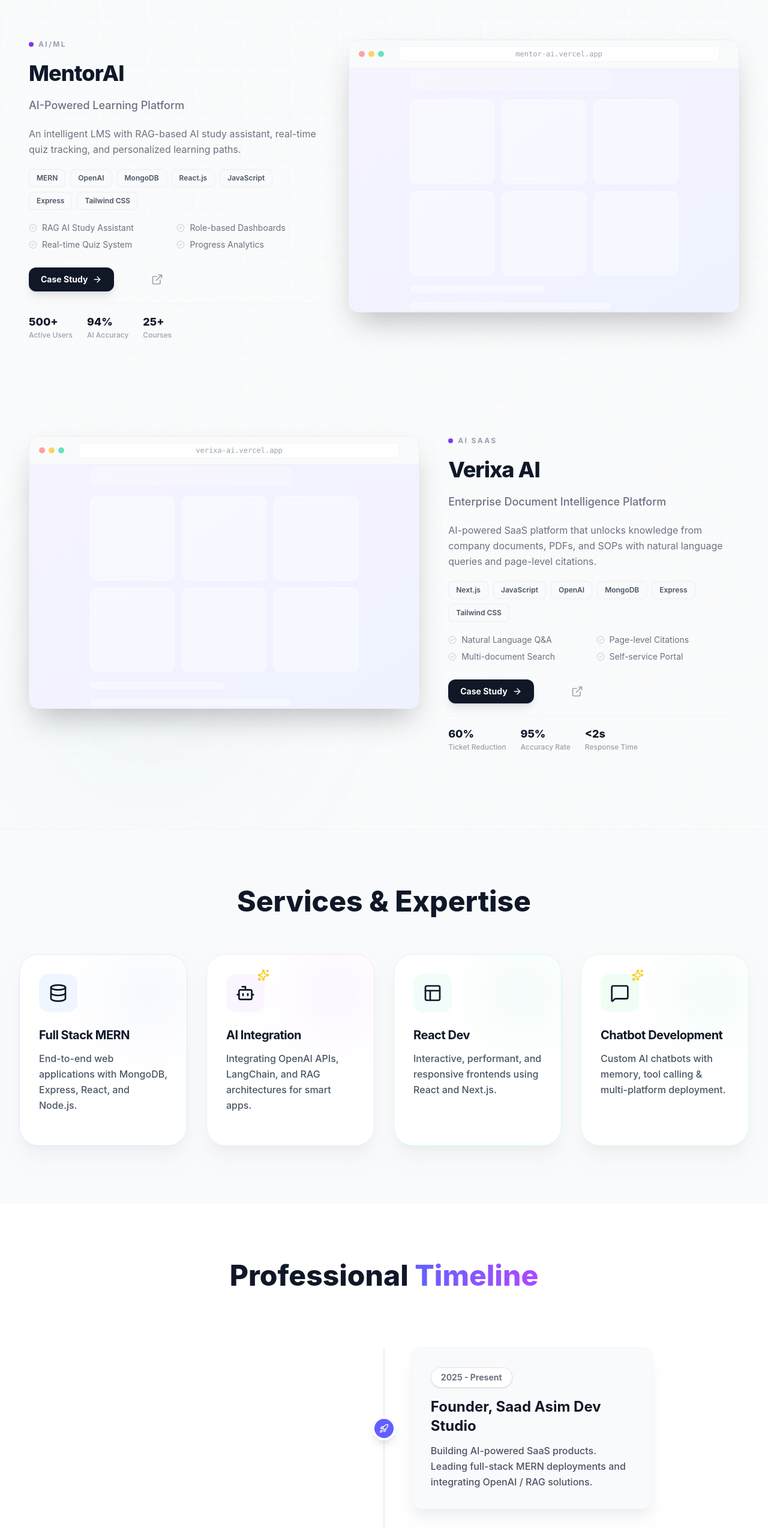
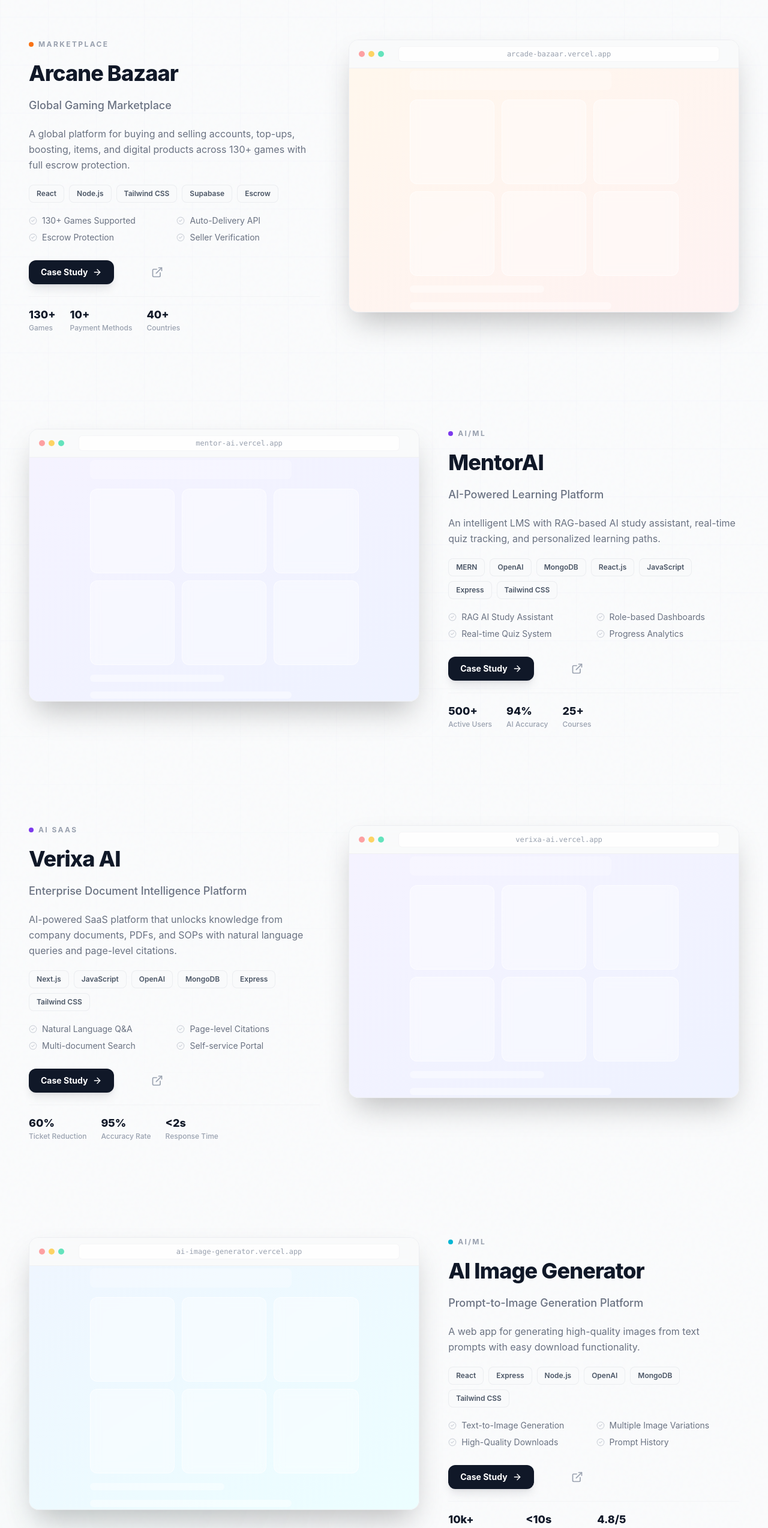
Before and after one commit to Muhammad-Saad-786/saad-dev-portfolio, a React (Vite) app: page / in a window 1280 px wide. Shown: the part 3116-5664 px from the top of the page at 60% size. Built offline with nearby package versions, Linux system fonts and the light colour scheme.

Commit message:
Project section is enhanced with urls

```diff
--- a/src/components/Projects.jsx
+++ b/src/components/Projects.jsx
@@ -50,8 +50,8 @@
     ],
     previewColor: "from-amber-50 to-orange-50",
     accentColor: "#f59e0b",
-    liveLink: "#",
-    githubLink: "#",
+    liveLink: "https://zaza-store-three.vercel.app/",
+    githubLink: "https://github.com/Muhammad-Saad-786/zaza-store.git",
     caseStudy: {
       overview:
         "Built a scalable solution handling thousands of concurrent users with real-time inventory synchronization.",
@@ -64,6 +64,47 @@
       timeline: "4 months (Design → Deployment)",
       performance:
         "98 Lighthouse score, <2s initial load, 60fps animations, 99.9% uptime SLA",
+    },
+  },
+  {
+    id: "arcade-bazaar",
+    title: "Arcane Bazaar",
+    tagline: "Global Gaming Marketplace",
+    description:
+      "A global platform for buying and selling accounts, top-ups, boosting, items, and digital products across 130+ games with full escrow protection.",
+    longDescription:
+      "Arcane Bazaar is a comprehensive gaming marketplace connecting buyers and sellers from around the world. With support for 130+ games, users can trade accounts, purchase top-ups, hire boosting services, and exchange in-game items securely. The platform features 10+ payment methods with auto-delivery APIs for instant digital item delivery, full escrow protection, and mandatory Persona ID or passport verification for sellers to ensure transaction safety.",
+    category: "Marketplace",
+    tech: ["React", "Node.js", "Tailwind CSS", "Supabase", "Escrow"],
+    features: [
+      "130+ Games Supported",
+      "Auto-Delivery API",
+      "Escrow Protection",
+      "Seller Verification",
+      "10+ Payment Methods",
+      "Global Transactions",
+    ],
+    metrics: [
+      { label: "Games", value: "130+" },
+      { label: "Payment Methods", value: "10+" },
+      { label: "Countries", value: "40+" },
+    ],
+    previewColor: "from-orange-50 to-red-50",
+    accentColor: "#f97316",
+    liveLink: "https://arcane-bazaar.vercel.app/",
+    githubLink: "https://github.com/Muhammad-Saad-786/arcane-bazaar.git",
+    caseStudy: {
+      overview:
+        "Built a secure global gaming marketplace supporting 130+ games with automated delivery systems, escrow protection, and comprehensive seller verification.",
+      architecture:
+        "React frontend with real-time inventory updates, Node.js backend for API processing, Supabase for database and authentication, Tailwind CSS for responsive design, and integrated payment gateways with auto-delivery APIs for instant digital item fulfillment.",
+      challenges:
+        "Implementing secure escrow system for high-value transactions, integrating 10+ payment methods with different APIs, building auto-delivery system for instant digital items, and managing seller verification with Persona ID integration across multiple countries.",
+      solutions:
+        "Developed multi-step escrow system with dispute resolution, created unified payment abstraction layer for seamless integration, implemented queue-based auto-delivery with retry logic, and built progressive seller verification system compliant with international KYC standards.",
+      timeline: "5 months (Development → Global Launch)",
+      performance:
+        "99.5% transaction success rate, <3s auto-delivery time, supports 40+ countries, 10+ concurrent payment gateways",
     },
   },
   {
@@ -99,8 +140,8 @@
     ],
     previewColor: "from-violet-50 to-indigo-50",
     accentColor: "#7c3aed",
-    liveLink: "#",
-    githubLink: "#",
+    liveLink: "https://mentorai-sandy.vercel.app/",
+    githubLink: "https://github.com/Muhammad-Saad-786/MentorAI.git",
     caseStudy: {
       overview:
         "Developed an AI-native learning platform that makes course materials interactive through RAG-powered conversations.",
@@ -147,8 +188,8 @@
     ],
     previewColor: "from-violet-50 to-indigo-50",
     accentColor: "#7c3aed",
-    liveLink: "#",
-    githubLink: "#",
+    liveLink: "https://verixa-ai.vercel.app/",
+    githubLink: "https://github.com/Muhammad-Saad-786/Verixa-AI.git",
     caseStudy: {
       overview:
         "Built an enterprise-grade document intelligence platform that uses RAG (Retrieval-Augmented Generation) to provide instant, accurate answers from company knowledge bases, reducing support tickets by up to 60%.",
@@ -161,6 +202,47 @@
       timeline: "4 months (Research → Production Launch)",
       performance:
         "95% answer accuracy rate, <2 second response time, supports 1000+ page documents, 60% reduction in internal support tickets for early adopters",
+    },
+  },
+  {
+    id: "ai-image-generator",
+    title: "AI Image Generator",
+    tagline: "Prompt-to-Image Generation Platform",
+    description:
+      "A web app for generating high-quality images from text prompts with easy download functionality.",
+    longDescription:
+      "A powerful web application that transforms text prompts into stunning, high-quality images using OpenAI's advanced image generation models. Users can describe their vision in natural language, generate multiple image variations, preview results in real-time, and download their creations with a single click. The platform features a sleek, intuitive interface designed for both casual users and creative professionals.",
+    category: "AI/ML",
+    tech: ["React", "Express", "Node.js", "OpenAI", "MongoDB", "Tailwind CSS"],
+    features: [
+      "Text-to-Image Generation",
+      "Multiple Image Variations",
+      "High-Quality Downloads",
+      "Prompt History",
+      "Image Gallery",
+      "User Authentication",
+    ],
+    metrics: [
+      { label: "Images Generated", value: "10k+" },
+      { label: "Generation Time", value: "<10s" },
+      { label: "User Rating", value: "4.8/5" },
+    ],
+    previewColor: "from-blue-50 to-cyan-50",
+    accentColor: "#06b6d4",
+    liveLink: "https://ai-image-dev.netlify.app/",
+    githubLink: "https://github.com/Muhammad-Saad-786/Ai-Image-Gen.git",
+    caseStudy: {
+      overview:
+        "Developed a seamless text-to-image generation platform that leverages OpenAI's DALL-E models to create high-quality images from user prompts.",
+      architecture:
+        "React frontend with real-time generation previews, Express.js backend for API handling, OpenAI API integration for image generation, MongoDB for storing user data and generation history, and Tailwind CSS for responsive design.",
+      challenges:
+        "Optimizing API calls for cost efficiency, managing concurrent generation requests, implementing efficient image storage and delivery, and building a responsive preview system.",
+      solutions:
+        "Implemented request queuing and caching, used lazy loading for image galleries, optimized image compression for faster downloads, and built a progressive image loading system with skeleton placeholders.",
+      timeline: "2 months (MVP → Production)",
+      performance:
+        "<10s generation time, 10k+ images generated, 4.8/5 user rating, 99% uptime",
     },
   },
 ];
```
